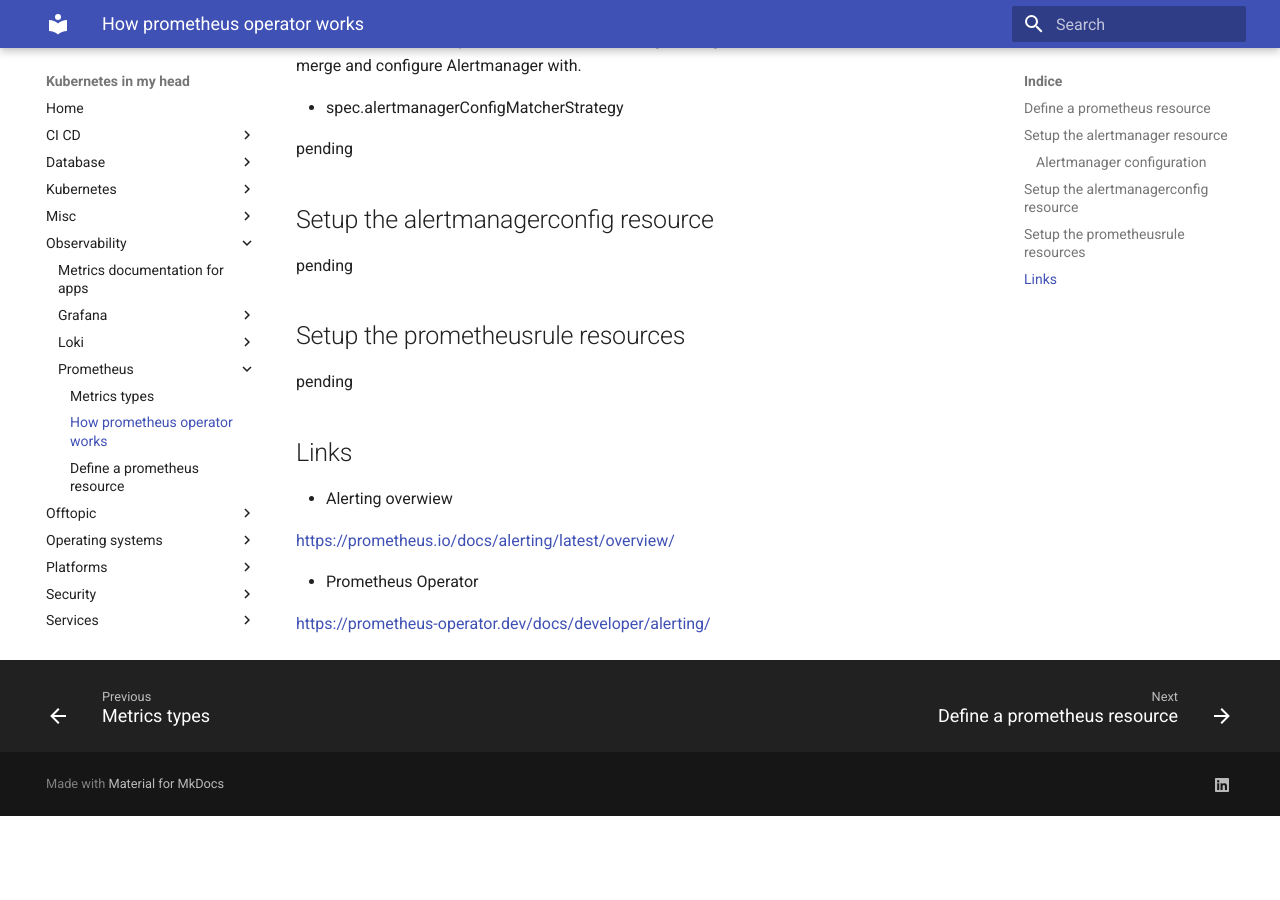
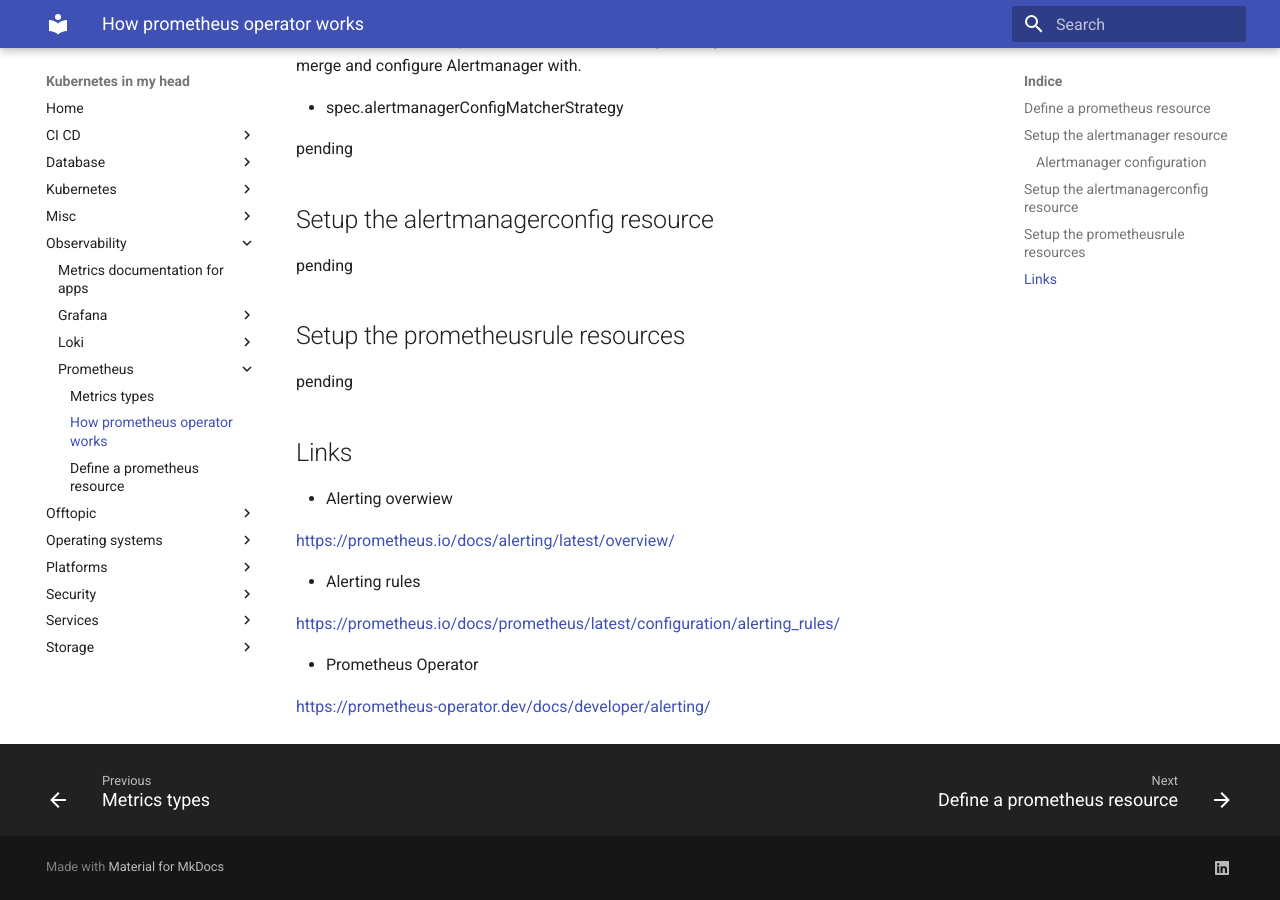
Before and after one commit to jorgelon/kubernetesinmyhead.net, an MkDocs documentation site: the page built from docs/observability/prometheus/operator-alerting.md, in a window 1280 px wide and 900 px high, scrolled down 1931 px. Built offline with MkDocs 1.6.1 and Material for MkDocs 9.7.7, drawn with Linux system fonts in a browser that asks for light colours; before the commit the page ends 2747 px from its top, so only the background shows below that.

Commit message:
another link

```diff
--- a/docs/observability/prometheus/operator-alerting.md
+++ b/docs/observability/prometheus/operator-alerting.md
@@ -98,6 +98,10 @@ pending
 
 <https://prometheus.io/docs/alerting/latest/overview/>
 
+- Alerting rules
+
+<https://prometheus.io/docs/prometheus/latest/configuration/alerting_rules/>
+
 - Prometheus Operator
 
 <https://prometheus-operator.dev/docs/developer/alerting/>
```
